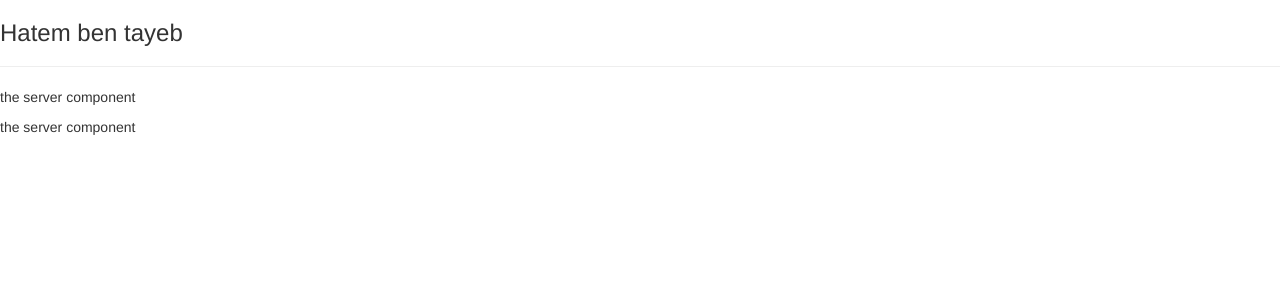
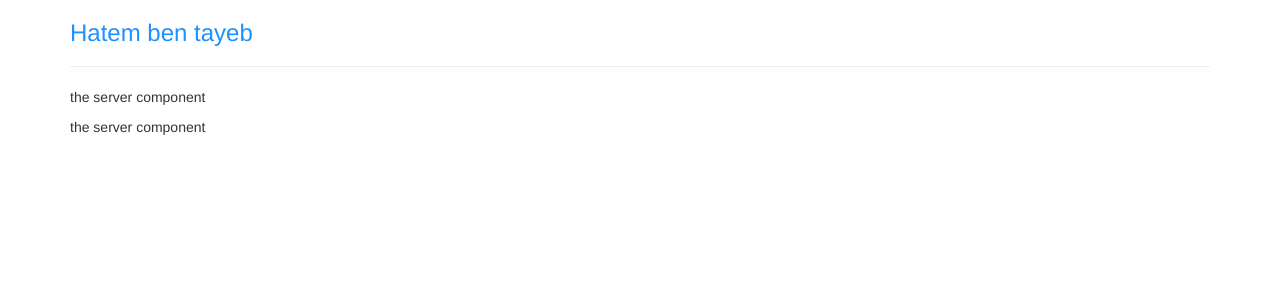
Before and after one commit to hatembentayeb/angular-devops, an Angular app: page / in a window 1280 px wide. Shown: the top 300 px of the page. Built offline with nearby package versions, Linux system fonts and the light colour scheme.

Commit message:
adding component

```diff
--- a/src/app/app.component.css
+++ b/src/app/app.component.css
@@ -0,0 +1,3 @@
+h3{
+    color: dodgerblue;
+}
--- a/src/app/app.component.html
+++ b/src/app/app.component.html
@@ -1,3 +1,13 @@
-<h3>Hatem ben tayeb</h3>
-<hr>
-<app-servers></app-servers>
+<div class="container" >
+    <div class="row" >
+        <div class="col-xs-12">
+
+            <h3>Hatem ben tayeb</h3>
+            <hr>
+            <app-servers></app-servers>
+
+        </div>
+
+    </div>
+
+</div>
--- a/src/app/servers/servers.component.ts
+++ b/src/app/servers/servers.component.ts
@@ -2,7 +2,9 @@
 
 @Component({
   selector: 'app-servers',
-  templateUrl: './servers.component.html',
+  template: `
+     <app-server></app-server>
+     <app-server></app-server>`,
   styleUrls: ['./servers.component.css']
 })
 export class ServersComponent implements OnInit {
```
